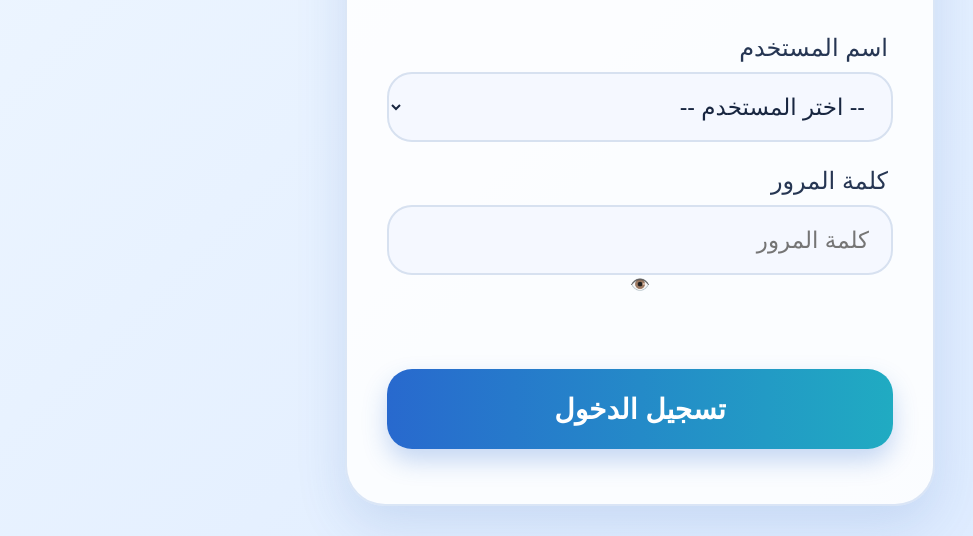
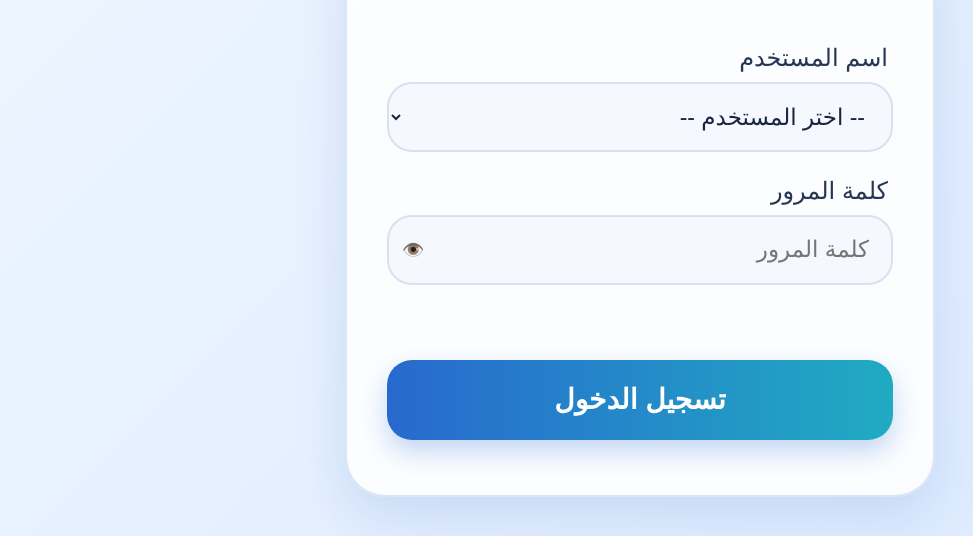
Before and after one commit to omarkingfo456-cmyk/FANTASY, a plain HTML site: page index.html in a window 1280 px wide. Shown: the part 264-800 px from the top of the page, without its empty margins (0-973 px from the left). Drawn offline with Linux system fonts and the light colour scheme.

Commit message:
Update style.css

```diff
--- a/style.css
+++ b/style.css
@@ -198,3 +198,22 @@ button:hover {
     font-size: 18px;
     cursor: pointer;
 }
+.password-container {
+    position: relative;
+    width: 100%;
+}
+
+.password-container input {
+    width: 100%;
+    box-sizing: border-box;
+    padding-left: 45px;
+}
+
+.eye {
+    position: absolute;
+    left: 15px;
+    top: 50%;
+    transform: translateY(-50%);
+    cursor: pointer;
+    font-size: 18px;
+}
```
